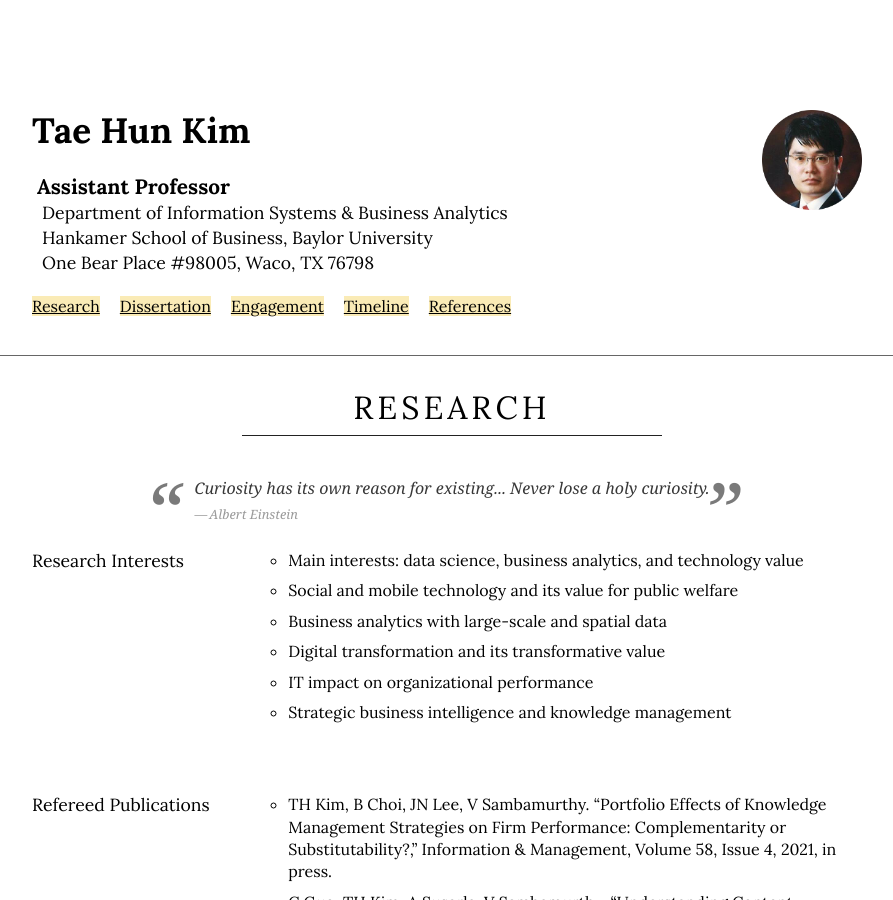
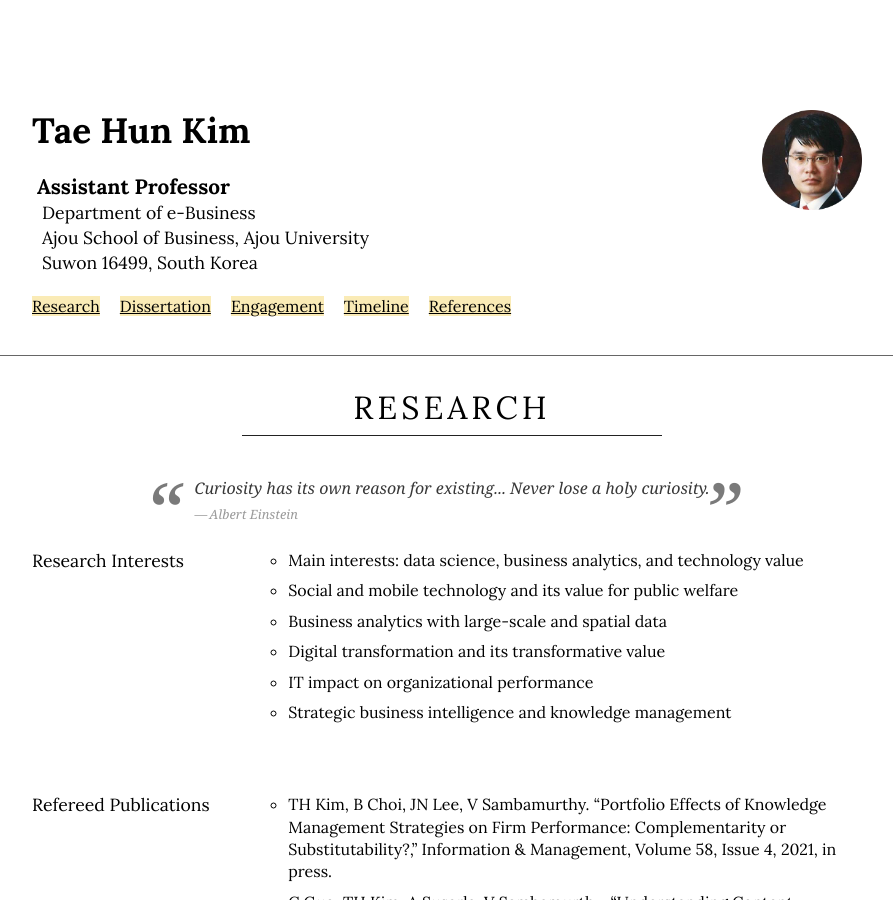
Before and after one commit to istaehun/taehun, a Jekyll site: the page built from index.html, in a window 1280 px wide and 900 px high. Shown: the whole window, without its empty margins (188-1081 px from the left). Built offline with Jekyll 4.4.1, drawn with Linux system fonts in a browser that asks for light colours; nearby versions of some CDN libraries.

Commit message:
Update info.yml

```diff
--- a/_data/info.yml
+++ b/_data/info.yml
@@ -1,5 +1,5 @@
 main: Assistant Professor
 extra:
-  - Department of Information Systems & Business Analytics
-  - Hankamer School of Business, Baylor University
-  - One Bear Place &#35;98005, Waco, TX 76798
+  - Department of e-Business
+  - Ajou School of Business, Ajou University
+  - Suwon 16499, South Korea
```
